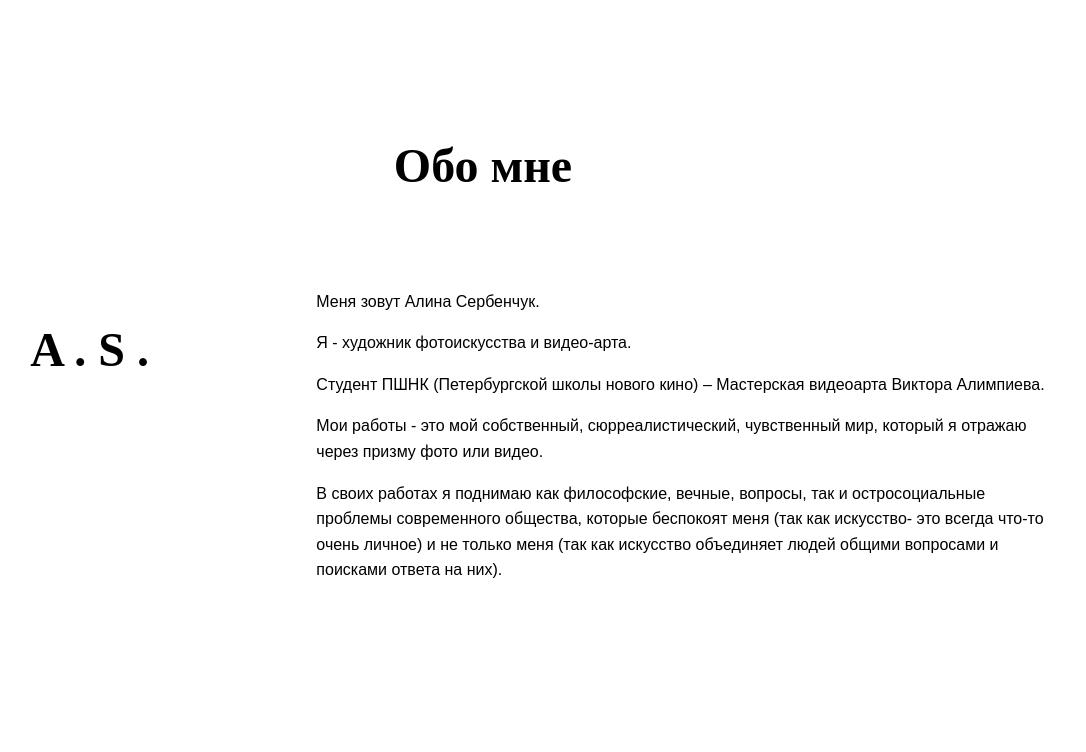
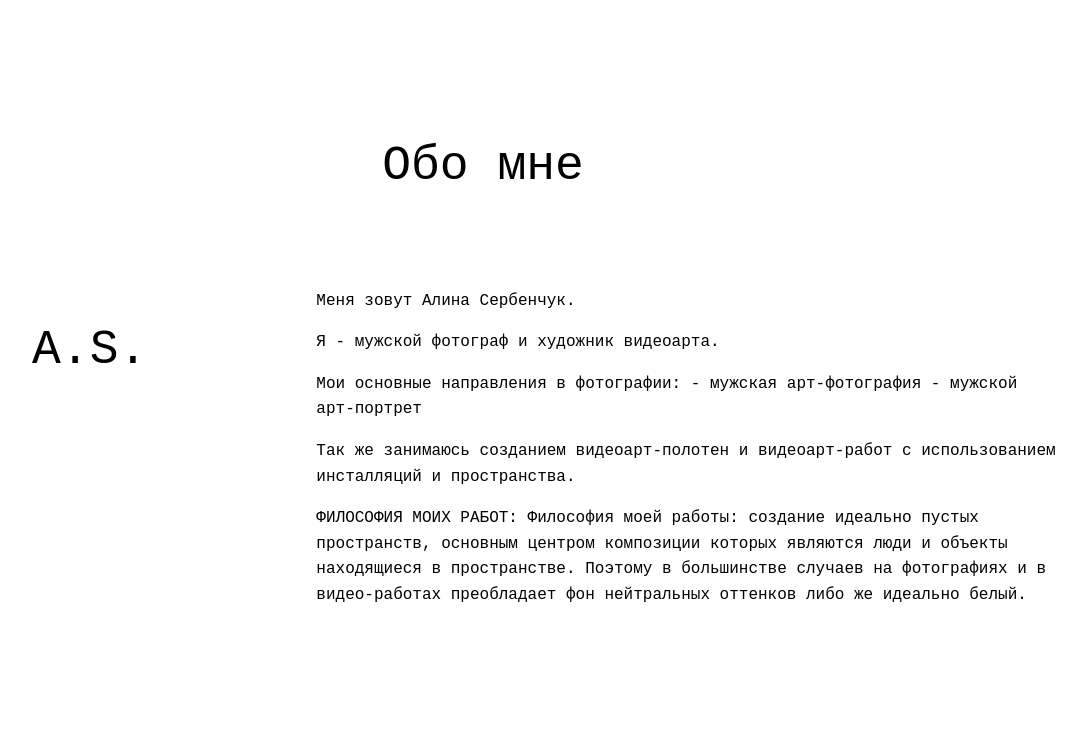
Before and after one commit to AlinaSerbenchuk/AlinaV2, a plain HTML site: page index.html in a window 1280 px wide. Shown: the part 760-1512 px from the top of the page, without its empty margins (157-1243 px from the left). Drawn offline with Linux system fonts and the light colour scheme.

Commit message:
new amendments

```diff
--- a/index.html
+++ b/index.html
@@ -55,26 +55,27 @@
       <!-- This is the main heading for the section -->
       <div class="about-content">
         <div class="about-left">
-          <h2>A . S .</h2>
+          <h2>A.S.</h2>
           <!-- This is the left side content -->
         </div>
         <div class="about-right">
           <p>Меня зовут Алина Сербенчук.</p>
-          <p>Я - художник фотоискусства и видео-арта.</p>
+
+          <p>Я - мужской фотограф и художник видеоарта.</p>
           <p>
-            Студент ПШНК (Петербургской школы нового кино) – Мастерская
-            видеоарта Виктора Алимпиева.
+            Мои основные направления в фотографии: - мужская арт-фотография -
+            мужской арт-портрет
           </p>
           <p>
-            Мои работы - это мой собственный, сюрреалистический, чувственный
-            мир, который я отражаю через призму фото или видео.
+            Так же занимаюсь созданием видеоарт-полотен и видеоарт-работ с
+            использованием инсталляций и пространства.
           </p>
           <p>
-            В своих работах я поднимаю как философские, вечные, вопросы, так и
-            остросоциальные проблемы современного общества, которые беспокоят
-            меня (так как искусство- это всегда что-то очень личное) и не только
-            меня (так как искусство объединяет людей общими вопросами и поисками
-            ответа на них).
+            ФИЛОСОФИЯ МОИХ РАБОТ: Философия моей работы: создание идеально
+            пустых пространств, основным центром композиции которых являются
+            люди и объекты находящиеся в пространстве. Поэтому в большинстве
+            случаев на фотографиях и в видео-работах преобладает фон нейтральных
+            оттенков либо же идеально белый.
           </p>
         </div>
       </div>
--- a/main.css
+++ b/main.css
@@ -7,7 +7,7 @@
 }
 
 body {
-  font-family: "Montserrat", sans-serif;
+  font-family: "Courier New";
   line-height: 1.6;
   margin: 0;
   padding: 0;
@@ -92,7 +92,7 @@ nav ul li a:hover::after {
 .banner-content {
   position: relative;
   z-index: 1;
-  font-family: "Courier Prime", "Courier New", monospace;
+  font-family: "Courier New";
   font-size: 4rem;
 }
 
@@ -146,8 +146,9 @@ section {
 }
 
 h2 {
-  font-family: "Playfair Display", serif;
+  font-family: "Courier New";
   font-size: 3rem;
+  font-weight: normal;
   text-align: center;
   margin-bottom: 3rem;
   position: relative;
@@ -175,6 +176,10 @@ h2::after {
   flex: 1; /* Takes up 1 part of the flex container */
   text-align: center; /* Center text */
   padding: 20px; /* Add some padding */
+  display: flex;
+  align-items: center;
+  justify-content: center;
+  height: 100%;
 }
 
 .about-right {
```
